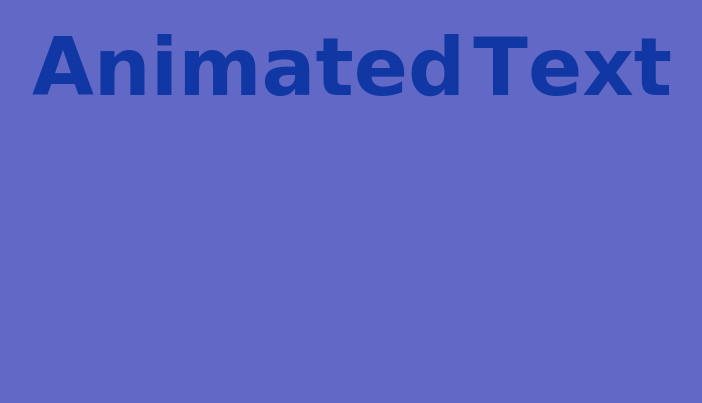
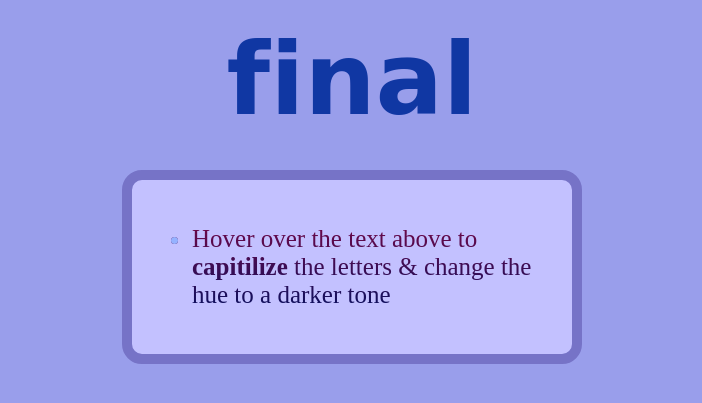
Before and after one commit to benkkuwln/benkkuwln.github.io, a PHP site: page /final_project/final.html in a window 1280 px wide. Shown: the top 403 px of the page, without its empty margins (288-990 px from the left). Run offline with PHP 8.4, Linux system fonts and the light colour scheme.

Commit message:
Changes within the final project

```diff
--- a/final_project/final.css
+++ b/final_project/final.css
@@ -1,17 +1,39 @@
 body {
-    background-color: #6268c5;
+    background-color: #999eeb;
     text-align: center;
 }
 
 .letter {
-    font-size: 80px;
-    font-family: 'Pacifivo', cursive;
-    display: inline-block;
+    font-size: 100px;
+    font-family: 'Lucida Handwriting', cursive;
     color: #1037a3;
     transition: all 300ms ease-in-out;
 }
 
 .letter.active {
-    transform: scale(2) rotate(360deg);
+    text-transform: capitalize;
     color: #062783;
 }
+
+.tooltip {
+    text-align: left;
+    font-size: 25px;
+    color: #95b2ff;
+    background: -webkit-linear-gradient(#6d0848, #0b105f);
+    background-clip: text;
+    -webkit-background-clip: text;
+    -webkit-text-fill-color: transparent;
+}
+
+.box {
+    background-color: #c3c1ff;
+    width: 400px;
+    border: 10px solid #7673c7;
+    border-radius: 20px;
+    padding: 20px;
+    margin: 10px;
+}
+
+.letter, .tooltip, .box {
+    display: inline-block;
+}
--- a/final_project/final.html
+++ b/final_project/final.html
@@ -5,12 +5,19 @@
     <meta http-equiv="X-UA-Compatible" content="IE=edge">
     <meta name="viewport" content="width=device-width, initial-scale=1.0">
     <link rel="stylesheet" href="final.css">
-    <title>Animated Text</title>
+    <title>Final Project</title>
 </head>
 <body>
+    <h1>final</h1>
 
-    <h1>Animated Text</h1>
+    <div class="box">
+
+    <ul class="tooltip">
+        <li>Hover over the text above to <strong>capitilize</strong> the letters & change the hue to a darker tone </li>
+    </ul>
+
+</div>
+
     <script src="final.js"></script>
-
 </body>
 </html>
--- a/final_project/final.js
+++ b/final_project/final.js
@@ -1,18 +1,26 @@
+// SPLITTING the Characters \\
+
 const h1 = document.querySelector("h1")
-const letters = h1.innerText.split('')
+const characters = h1.innerText.split('')
 let html = ""
 
-letters.forEach(letter => {
+// SELECTING the Characters \\
+
+characters.forEach(letter => {
     let classes = ""
     if(letter !== " ") {
-        classes = "letter js-letter"
+        classes = "letter javascript-character"
     }
     html = html + `<span class='${classes}'>${letter}</span>`
 })
 
 h1.innerHTML = html
-const jsLetters = document.querySelectorAll(".js-letter")
-jsLetters.forEach(node => {
+
+const jsCharacters = document.querySelectorAll(".javascript-character")
+jsCharacters.forEach(node => {
+
+    // mouseover/mouseout function, hovering over and off the text Event Listeners \\
+
     node.addEventListener("mouseover", function(event) {
         console.log(this.innerText)
         this.classList.add("active")
```
